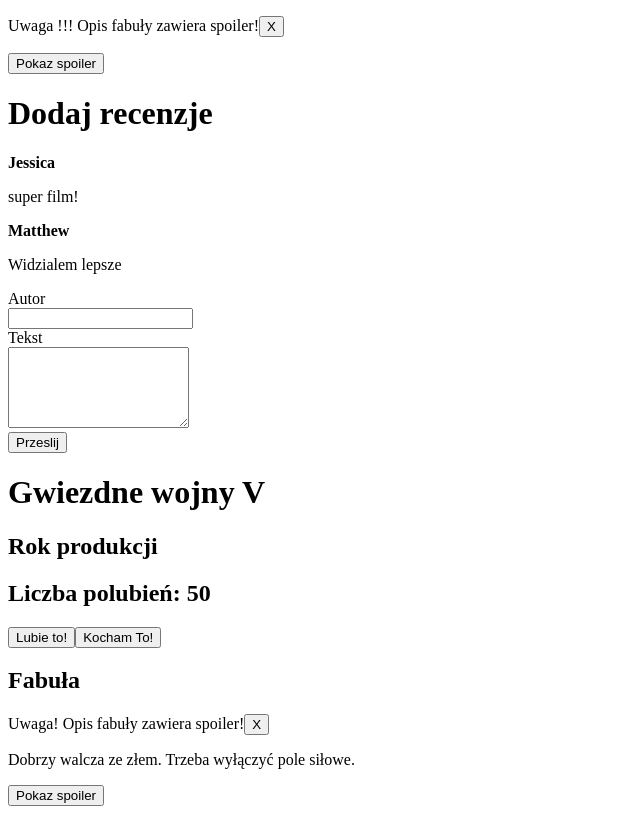
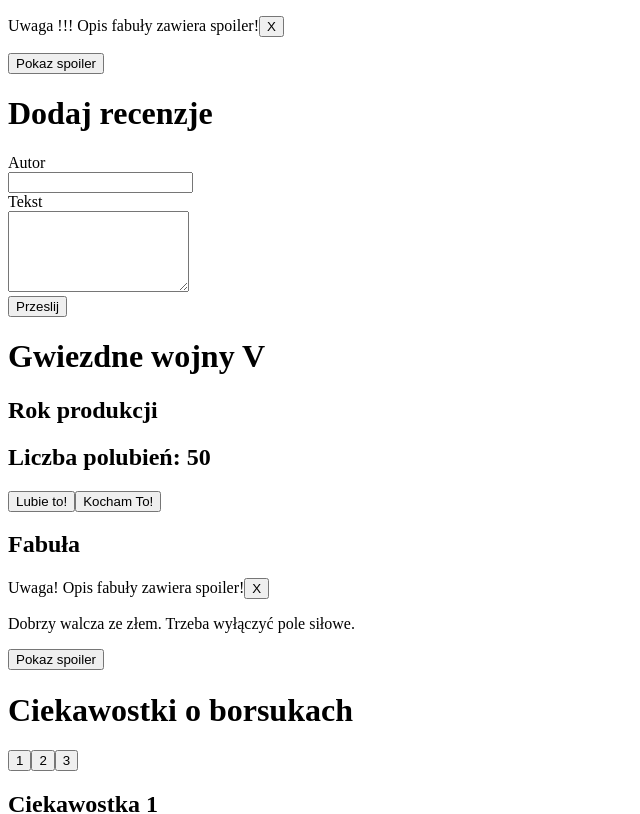
Before and after one commit to Marcin-podgorski93/Task_ZrozumiecReact, a React (Vite) app in the folder zrozumiec-react/: page / in a window 1280 px wide. Shown: the top 814 px of the page, without its empty margins (0-640 px from the left). Built offline with nearby package versions, Linux system fonts and the light colour scheme.

Commit message:
change component "form"

```diff
--- a/zrozumiec-react/src/components/Form2.jsx
+++ b/zrozumiec-react/src/components/Form2.jsx
@@ -1,70 +1,30 @@
-import { useState } from "react";
-
-const initialReview = [
-  { author: "Jessica", text: "super film!", id: 1 },
-  { author: "Matthew", text: "Widzialem lepsze", id: 2 },
-];
-
 export function Form2() {
-  const [reviews, setReviews] = useState(initialReview);
-  const [inputValue, setInputValue] = useState("");
-  const [textareaValue, setTextareaValue] = useState("");
-
   function handleSubmit(e) {
     e.preventDefault();
     // console.log(e.target[0].value);
     // console.log(e.target[1].value);
 
-    const author = inputValue;
-    const text = textareaValue;
-
     // const newReview = { author, text };
-    setReviews((prevReview) => {
-      const newReview = { author, text, id: prevReview.length + 1 };
-      console.log(newReview);
-      return [newReview, ...prevReview];
-    });
-    setInputValue("");
-    setTextareaValue("");
   }
 
   //   console.log(`Autor:`, inputValue);
   //   console.log(`Tekst:`, textareaValue);
 
-  const reviewsElement = reviews.map((r) => (
-    <article key={r.id}>
-      <strong>{r.author}</strong>
-      <p>{r.text}</p>
-    </article>
-  ));
-
   return (
     <>
       <h1>Dodaj recenzje</h1>
-      {reviewsElement}
       <form onSubmit={handleSubmit}>
         <div>
           <div>
             <label htmlFor="author">Autor</label>
           </div>
-          <input
-            value={inputValue}
-            onChange={(e) => setInputValue(e.target.value)}
-            type="text"
-          />
+          <input type="text" />
         </div>
         <div>
           <div>
             <label htmlFor="text">Tekst</label>
           </div>
-          <textarea
-            value={textareaValue}
-            onChange={(e) => setTextareaValue(e.target.value)}
-            name="text"
-            id="text"
-            cols="20"
-            rows="5"
-          ></textarea>
+          <textarea name="text" id="text" cols="20" rows="5"></textarea>
         </div>
         <button>Przeslij</button>
       </form>
```
